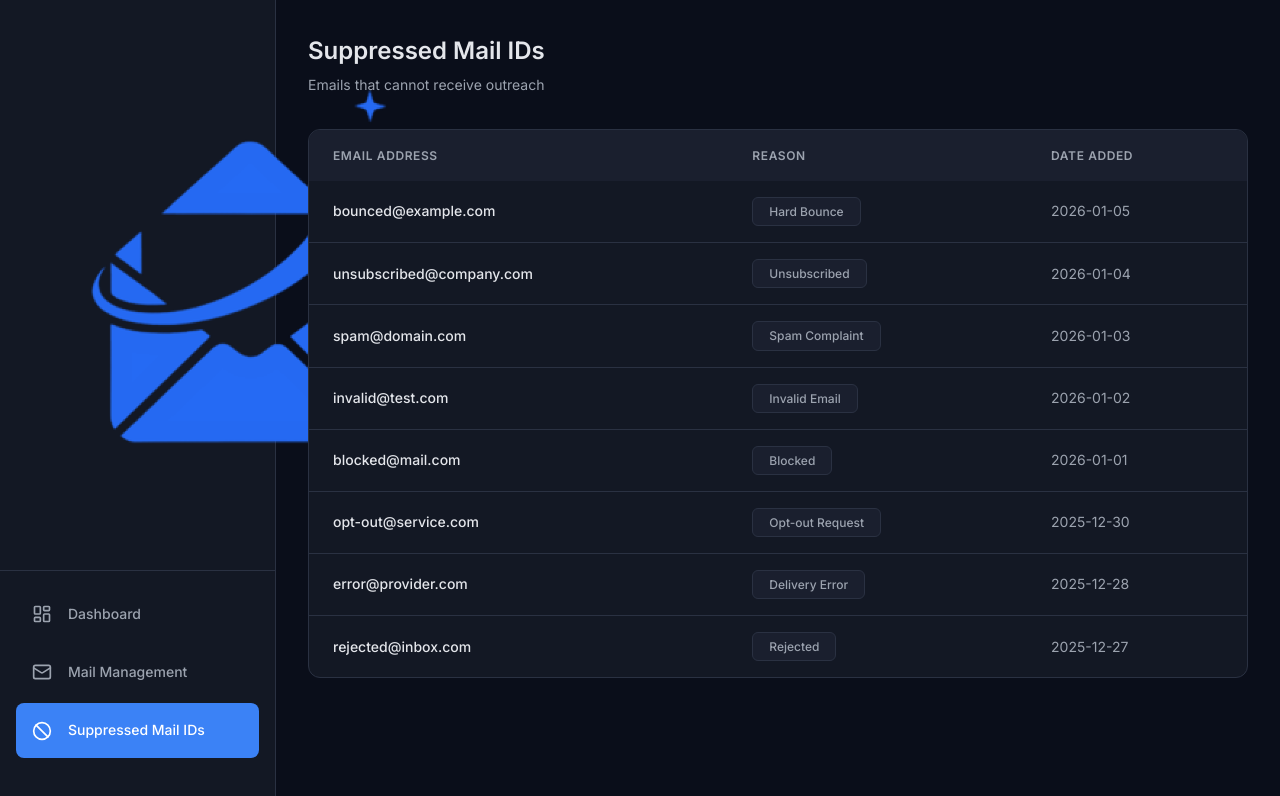
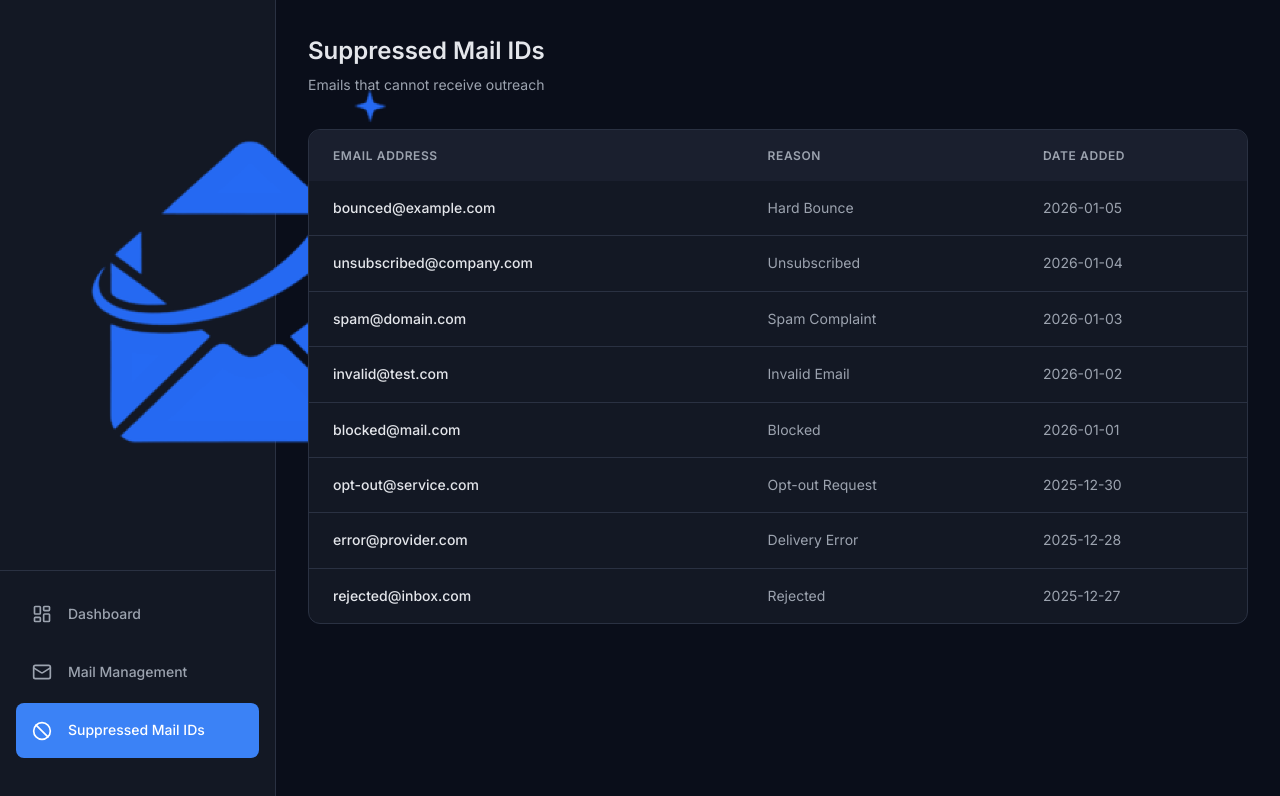
Before and after one commit to saisubin/Leadify-personalized-cold-mail-generation, a Next.js app in the folder client/: page /suppressed in a window 1280 px wide. Shown: the top 796 px of the page. Built offline with nearby package versions, Linux system fonts and the light colour scheme.

Commit message:
fix: Remove badge styling from Reason column in Suppressed Mail IDs
- Changed from badge tags to plain text display
- Removed reason-badge span wrapper
- Cleaner, more consistent table appearance

```diff
--- a/client/src/app/suppressed/page.tsx
+++ b/client/src/app/suppressed/page.tsx
@@ -31,9 +31,7 @@ export default function SuppressedPage() {
                         {suppressedEmails.map((item) => (
                             <tr key={item.id}>
                                 <td className="email-cell">{item.email}</td>
-                                <td className="reason-cell">
-                                    <span className="reason-badge">{item.reason}</span>
-                                </td>
+                                <td className="reason-cell">{item.reason}</td>
                                 <td className="date-cell">{item.date}</td>
                             </tr>
                         ))}
```
